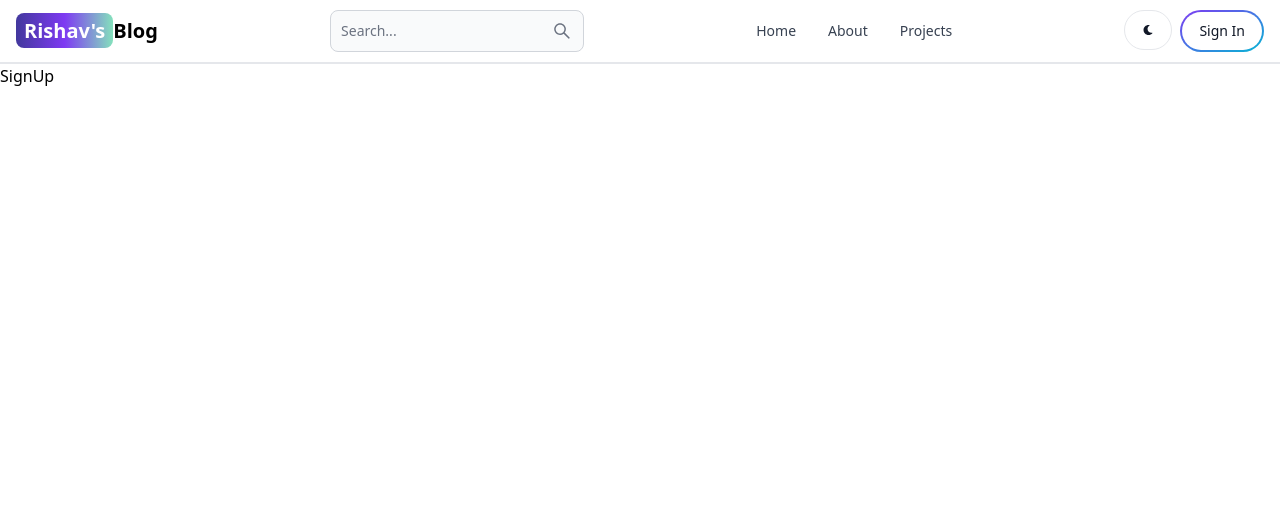
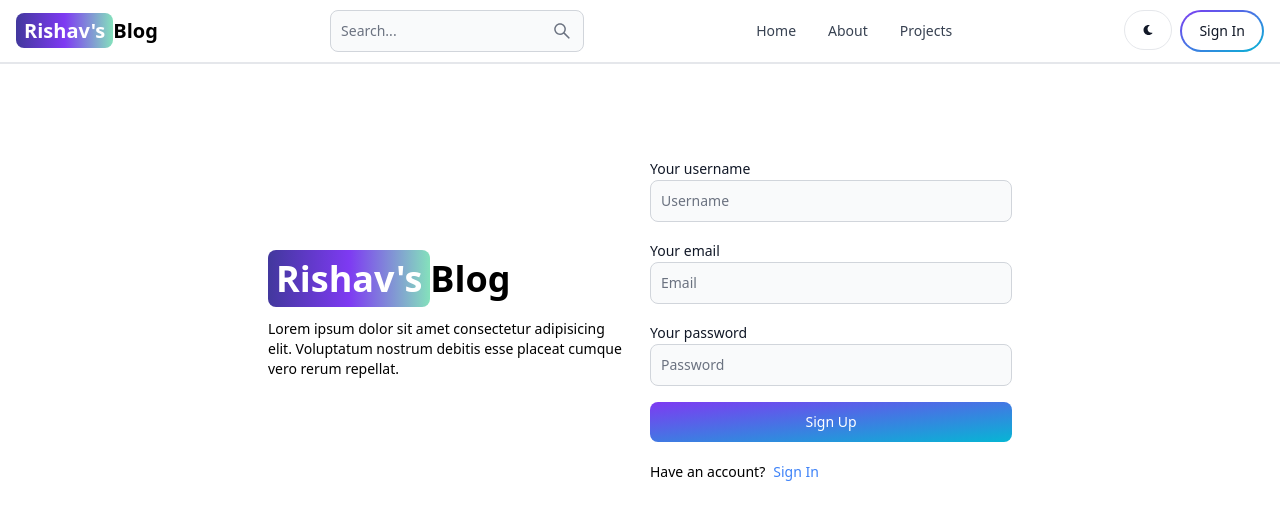
Before and after one commit to rishavpaull/mern-blog, a React (Vite) app in the folder client/: page /sign-up in a window 1280 px wide. Shown: the top 520 px of the page. Built offline with nearby package versions, Linux system fonts and the light colour scheme.

Commit message:
created sign up page ui

```diff
--- a/client/src/pages/SignUp.jsx
+++ b/client/src/pages/SignUp.jsx
@@ -1,7 +1,53 @@
+import { Button, Label , TextInput } from 'flowbite-react'
 import React from 'react'
+import { Link  } from 'react-router-dom'
 
 export default function SignUp() {
   return (
-    <div>SignUp</div>
+    <div className='min-h-screen mt-20 '>
+      <div className='flex p-3 max-w-3xl mx-auto flex-col md:flex-row  md:items-center gap-5'>
+        {/* left  */}
+        <div className="flex-1">
+          <Link to="/" className='font-bold dark:text-white text-4xl'>
+                <span className='px-2 py-1 bg-gradient-to-r from-indigo-800 via-purple-600 to-green-300 rounded-lg text-white ' >Rishav's</span>
+                Blog
+            </Link>
+            <p className='text-sm mt-5'>
+              Lorem ipsum dolor sit amet consectetur adipisicing elit. Voluptatum nostrum debitis esse placeat cumque vero rerum repellat.
+            </p>
+        </div>
+
+        {/* right  */}
+        <div className='flex-1'>
+          <form className='flex flex-col gap-4'>
+            <div>
+              <Label value='Your username'>
+              </Label>
+              <TextInput type='text' placeholder='Username' id='username' />
+            </div>
+
+            <div>
+              <Label value='Your email'>
+              </Label>
+              <TextInput type='text' placeholder='Email' id='email' />
+            </div>
+
+            <div>
+              <Label value='Your password'>
+              </Label>
+              <TextInput type='text' placeholder='Password' id='password' />
+            </div>
+
+            <Button gradientDuoTone='purpleToBlue' type='submit'>
+              Sign Up
+            </Button>
+          </form>
+          <div className='flex gap-2 text-sm mt-5'>
+            <span>Have an account?</span>
+            <Link to='/sign-in' className='text-blue-500'>Sign In</Link>
+          </div>
+        </div>
+      </div>
+    </div>
   )
 }
```
